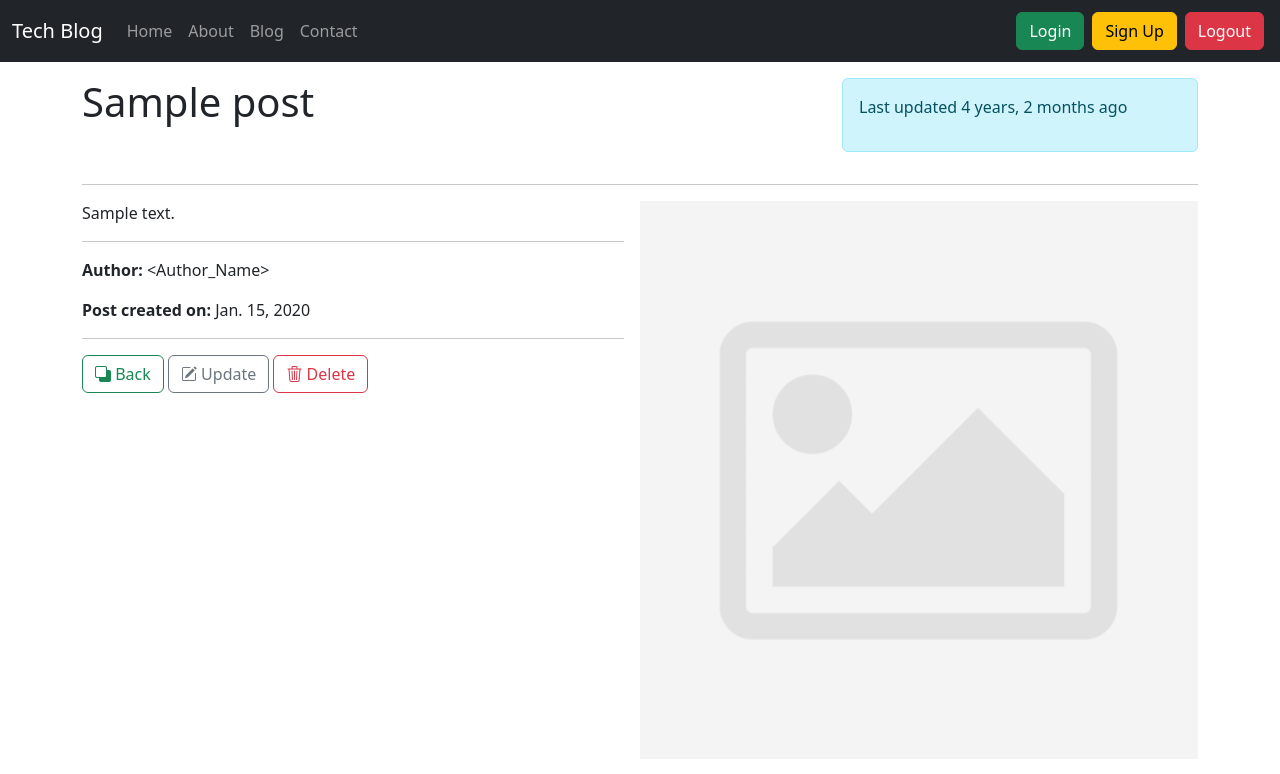
After one commit to srsbandaru/blog-102, a Django app: page /blog/details/1 in a window 1280 px wide. The commit adds this page. Shown: the top 774 px of the page. Run offline with Django 5.2, Linux system fonts and the light colour scheme; tables that the repository leaves empty hold one stand-in row (values such as "Sample post"); some libraries are stand-ins or nearby versions.

Commit message:
Blog App
Add Create Post, View List of Post and View Post Details

```diff
--- /dev/null
+++ b/blog/templates/blog/post_detail.html
@@ -0,0 +1,35 @@
+{% extends "base_master.html" %}
+{% load static %}
+{% load humanize %}
+{% block title %}
+    {{post.title}}
+{% endblock title %}
+{% block content %}
+    <div class="container mt-3">
+        <div class="row justify-content-between">
+            <div class="col-md-8">
+                <h1>{{post.title}}</h1>
+            </div>
+            <div class="col-md-4">
+                <div class="alert alert-info" role="alert">
+                    <p>Last updated {{post.updated_at|naturaltime}}</p>
+                </div>
+            </div>
+        </div>
+        <hr>
+        <div class="clearfix">
+            <img src="{% static 'blog/img/no-img.png' %}" class="col-md-6 float-md-end mb-3 ms-md-3 img-fluid" >
+            <p>{{post.content}}</p>
+            <hr>
+            <p><span class="fw-bold">Author:</span> &lt;Author_Name&gt;</p>
+            <p><span class="fw-bold">Post created on:</span> {{post.created_at|date}}</p>
+            <hr>
+            <a href="{% url 'blog:post_list' %}" class="btn btn-outline-success"><i class="bi bi-back"></i> Back</a>
+            <a href="#" class="btn btn-outline-secondary"><i class="bi bi-pencil-square"></i> Update</a>
+            <a href="#" class="btn btn-outline-danger"><i class="bi bi-trash3"></i> Delete</a>
+        </div>
+
+
+    </div>
+
+{% endblock content %}
--- a/blog/templates/blog/post_list.html
+++ b/blog/templates/blog/post_list.html
@@ -11,7 +11,7 @@
                 <h1>Feed</h1>
             </div>
             <div class="col-6">
-                <button type="button" class="btn btn-primary float-end btn-lg"><i class="bi bi-plus-square"></i> Create Post</button>
+                <button type="button" class="btn btn-primary float-end btn-lg" onclick="window.location = '{% url 'blog:post_create' %}'"><i class="bi bi-plus-square"></i> Create Post</button>
             </div>
         </div>
         <hr>
@@ -27,8 +27,8 @@
                     </div>
                     <ul class="list-group list-group-flush">
                         <li class="list-group-item">
-                            <a href="#" class="btn btn-outline-success btn-sm"><i class="bi bi-view-list"></i> View Post</a>
-                            <a href="#" class="btn btn-outline-warning btn-sm"><i class="bi bi-pencil-square"></i> Edit Post</a>
+                            <a href="{% url 'blog:post_detail' post.id %}" class="btn btn-outline-success btn-sm"><i class="bi bi-view-list"></i> View Post</a>
+                            <a href="#" class="btn btn-outline-secondary btn-sm"><i class="bi bi-pencil-square"></i> Edit Post</a>
                             <a href="#" class="btn btn-outline-danger btn-sm"><i class="bi bi-trash3"></i> Delete Post</a>
                         </li>
                         <li class="list-group-item">
--- a/blog/urls.py
+++ b/blog/urls.py
@@ -4,5 +4,7 @@ from . import views
 app_name = "blog"
 
 urlpatterns = [
-    path("", views.PostList.as_view(), name = "post_list")
+    path("", views.PostList.as_view(), name = "post_list"),
+    path("details/<int:pk>", views.PostDetail.as_view(), name = "post_detail"),
+    path("create", views.PostCreate.as_view(), name = "post_create")
 ]
--- a/blog/views.py
+++ b/blog/views.py
@@ -1,5 +1,6 @@
-from django.shortcuts import render
-from django.views.generic import ListView
+from django.shortcuts import render, get_object_or_404
+from django.views.generic import ListView, DetailView, CreateView
+from django.urls import reverse_lazy
 from blog.models import Post
 
 # Create your views here.
@@ -11,3 +12,24 @@ class PostList(ListView):
     queryset = Post.objects.all()
     context_object_name = "post_list"
     http_method_names = ["get"]
+
+# Post Detail
+class PostDetail(DetailView):
+    template_name = "blog/post_detail.html"
+    model = Post
+    context_object_name = "post"
+    http_method_names = ["get"]
+    pk_url_kwarg = 'pk'
+
+    def get_object(self):
+        queryset = get_object_or_404(self.model, id=self.kwargs['pk'])
+        return queryset
+
+# Post Create
+class PostCreate(CreateView):
+    template_name = "blog/post_form.html"
+    success_url = reverse_lazy('blog:post_list')
+    model = Post
+    context_object_name = "form"
+    http_method_names = ["get", "post"]
+    fields = ["title", "content"]
--- a/home/templates/home/index.html
+++ b/home/templates/home/index.html
@@ -11,7 +11,7 @@
             <div class="col-lg-6 mx-auto">
               <p class="lead mb-4">Tech Blog focuses on topics related to technology.</p>
               <div class="d-grid gap-2 d-sm-flex justify-content-sm-center">
-                <button type="button" class="btn btn-primary btn-lg px-4 gap-3">Read more...</button>
+                <button type="button" class="btn btn-primary btn-lg px-4 gap-3" onclick="window.location = '{% url 'blog:post_list' %}'">Read more...</button>
                 <!-- <button type="button" class="btn btn-outline-secondary btn-lg px-4">Secondary</button> -->
               </div>
             </div>
--- a/templates/includes/navbar.html
+++ b/templates/includes/navbar.html
@@ -14,12 +14,8 @@
                     <a class="nav-link" href="#">About</a>
                 </li>
 
-                <li class="nav-item dropdown">
-                    <a class="nav-link dropdown-toggle" href="#" data-bs-toggle="dropdown" aria-expanded="false">Blog</a>
-                    <ul class="dropdown-menu">
-                    <li><a class="dropdown-item" href="#">Create Post</a></li>
-                    <li><a class="dropdown-item" href="{% url 'blog:post_list' %}">Post List</a></li>
-                    </ul>
+                <li class="nav-item">
+                    <a class="nav-link" href="{% url 'blog:post_list' %}">Blog</a>
                 </li>
                 <li class="nav-item">
                     <a class="nav-link" href="#">Contact</a>
```
Also changed, not shown: blog/templates/blog/post_form.html (added, +17 -0 lines).
